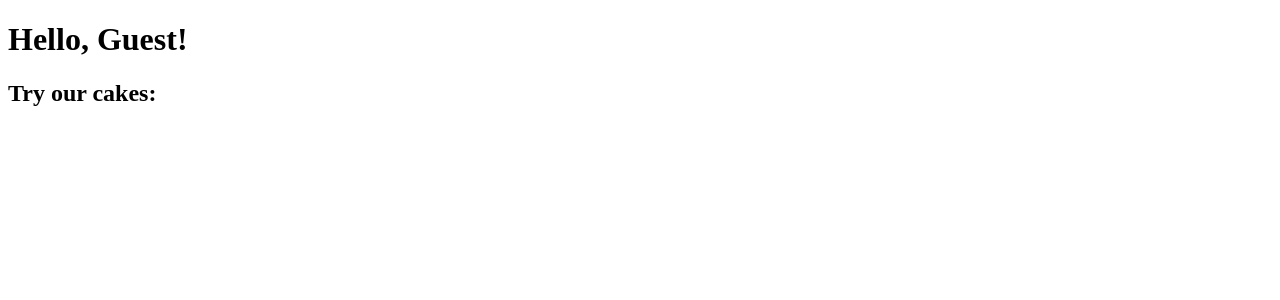
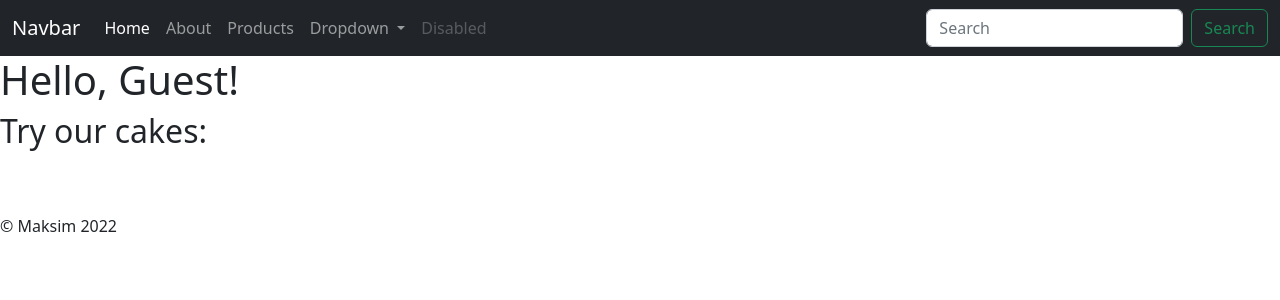
Before and after one commit to ckamone/otus, a Django app: page / in a window 1280 px wide. Shown: the top 300 px of the page. Run offline with Django 3.2, Linux system fonts and the light colour scheme; data that the repository does not hold is empty; parts of the project's set-up code (start-up, migrations or seed data) failed here and were passed over.

Commit message:
add bootstrap

```diff
--- a/homework_07/shop/templates/root.html
+++ b/homework_07/shop/templates/root.html
@@ -2,14 +2,62 @@
 <html lang="en">
 <head>
     <meta charset="UTF-8">
+    <meta name="viewport" content="width=device-width, initial-scale=1">
+
     <title>
         {% block title %}
             The Cake shop
         {% endblock %}
     </title>
+    {% load static %}
+    <link rel="stylesheet" href="{% static 'css/bootstrap.min.css'%}">
 </head>
 <body>
+<nav class="navbar navbar-expand-lg navbar-dark bg-dark">
+  <div class="container-fluid">
+    <a class="navbar-brand" href="#">Navbar</a>
+    <button class="navbar-toggler" type="button" data-bs-toggle="collapse" data-bs-target="#navbarSupportedContent" aria-controls="navbarSupportedContent" aria-expanded="false" aria-label="Toggle navigation">
+      <span class="navbar-toggler-icon"></span>
+    </button>
+    <div class="collapse navbar-collapse" id="navbarSupportedContent">
+      <ul class="navbar-nav me-auto mb-2 mb-lg-0">
+        <li class="nav-item">
+          <a class="nav-link active" aria-current="page" href="">Home</a>
+        </li>
+        <li class="nav-item">
+          <a class="nav-link" href="">About</a>
+        </li>
+          <li class="nav-item">
+          <a class="nav-link" href="">Products</a>
+        </li>
+        <li class="nav-item dropdown">
+          <a class="nav-link dropdown-toggle" href="#" id="navbarDropdown" role="button" data-bs-toggle="dropdown" aria-expanded="false">
+            Dropdown
+          </a>
+          <ul class="dropdown-menu" aria-labelledby="navbarDropdown">
+            <li><a class="dropdown-item" href="#">Action</a></li>
+            <li><a class="dropdown-item" href="#">Another action</a></li>
+            <li><hr class="dropdown-divider"></li>
+            <li><a class="dropdown-item" href="#">Something else here</a></li>
+          </ul>
+        </li>
+        <li class="nav-item">
+          <a class="nav-link disabled" href="#" tabindex="-1" aria-disabled="true">Disabled</a>
+        </li>
+      </ul>
+      <form class="d-flex">
+        <input class="form-control me-2" type="search" placeholder="Search" aria-label="Search">
+        <button class="btn btn-outline-success" type="submit">Search</button>
+      </form>
+    </div>
+  </div>
+</nav>
+
 {% block content %}
 {% endblock %}
+<script src="{% static 'js/bootstrap.bundle.min.js' %}"></script>
+<br>
+<br>
+&copy; Maksim 2022
 </body>
 </html>
```
